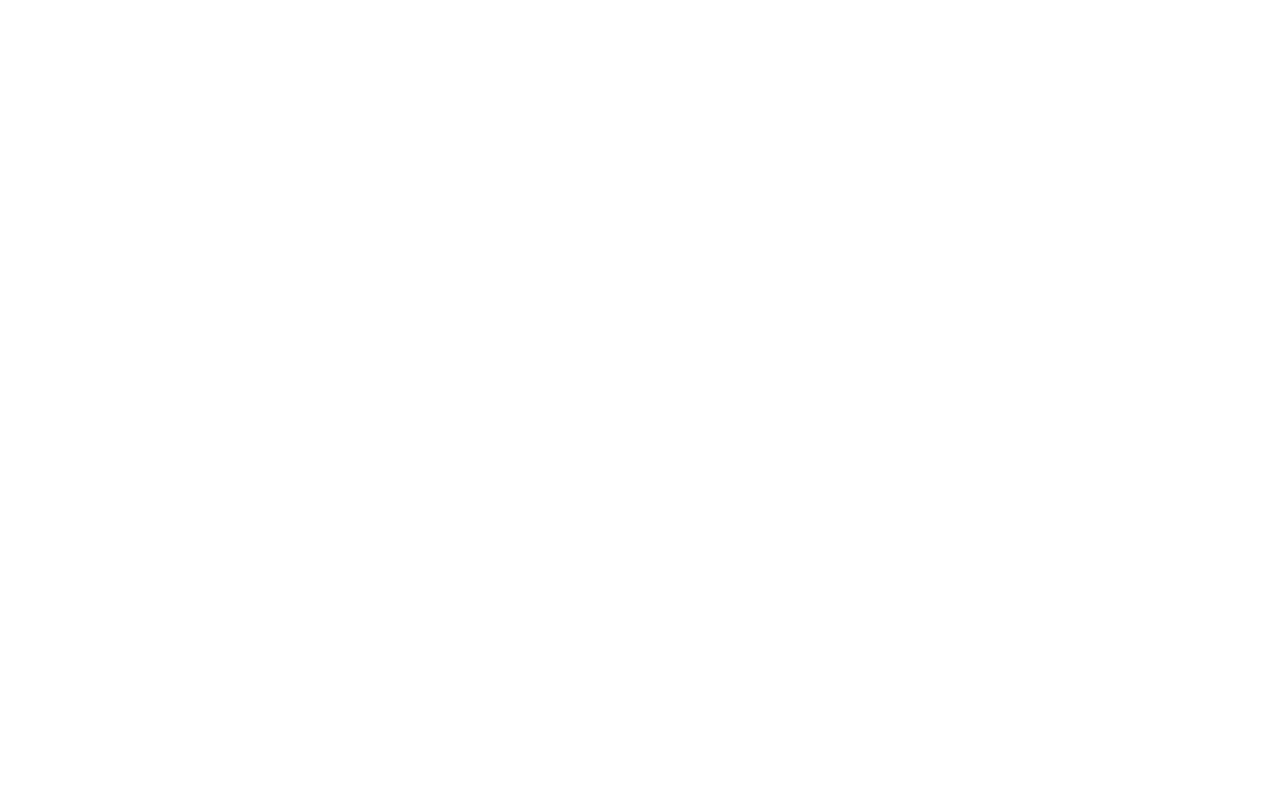
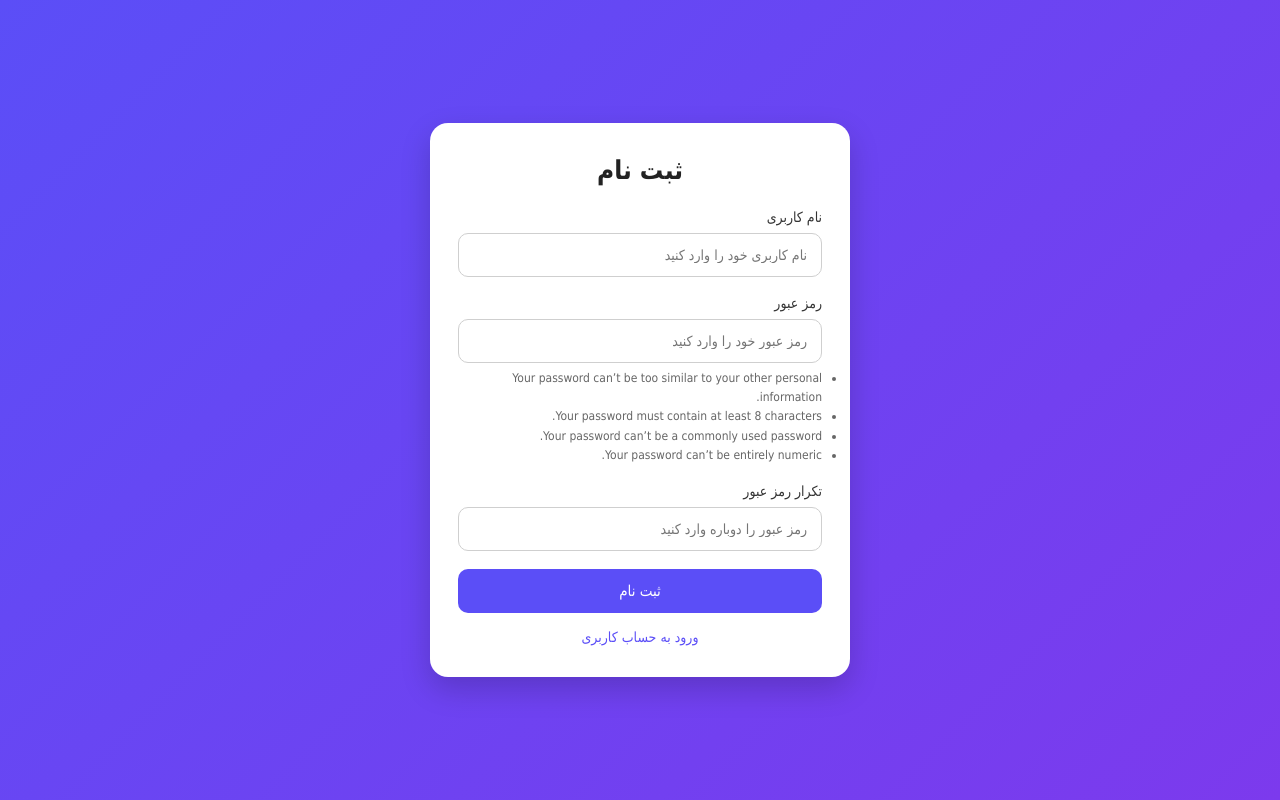
Before and after one commit to parsashky/My-site-with-django-, a Django app: page /accounts/signup/ in a window 1280 px wide. Before the commit the page is empty. Run offline with Django 5.2, Linux system fonts and the light colour scheme; parts of the project's set-up code (start-up, migrations or seed data) failed here and were passed over.

Commit message:
added login_requier in models.py

```diff
--- a/accounts/views.py
+++ b/accounts/views.py
@@ -1,7 +1,9 @@
 from django.shortcuts import render, redirect
 from django.contrib.auth import authenticate, login, logout
-from django.contrib.auth.forms import AuthenticationForm
+from django.contrib.auth.forms import AuthenticationForm, UserCreationForm
 from django.contrib.auth.decorators import login_required
+from django.urls import reverse
+
 
 # Create your views here.
 def login_view(request):
@@ -23,11 +25,23 @@ def login_view(request):
 
     return render(request, "accounts/login.html", {"form": form})
 
+
 @login_required
 def logout_view(request):
     logout(request)
-    return redirect('/')
+    return redirect("/")
 
 
 def signup_view(request):
-    return render(request, "accounts/signup.html")
+    if request.user.is_authenticated:
+        return redirect('/')
+
+    if request.method == "POST":
+        form = UserCreationForm(request.POST)
+        if form.is_valid():
+            form.save()
+            return redirect('accounts:login')
+    else:
+        form = UserCreationForm()
+
+    return render(request, "accounts/signup.html", {"form": form})
--- a/blog/models.py
+++ b/blog/models.py
@@ -16,6 +16,7 @@ class post(models.Model):
     tag = TaggableManager()
     counted_views = models.IntegerField(default=0)
     status = models.BooleanField(default=False)
+    login_requier = models.BooleanField(default=False)
     published_date = models.DateTimeField(null=True)
     created_date = models.DateField(auto_now_add=True)
     updated_date = models.DateField(auto_now=True)
--- a/templates/accounts/signup.html
+++ b/templates/accounts/signup.html
@@ -0,0 +1,160 @@
+<!DOCTYPE html>
+<html lang="fa" dir="rtl">
+<head>
+  <meta charset="UTF-8">
+  <meta name="viewport" content="width=device-width, initial-scale=1.0">
+  <title>ثبت نام</title>
+  <style>
+    * {
+      box-sizing: border-box;
+      margin: 0;
+      padding: 0;
+      font-family: Tahoma, sans-serif;
+    }
+
+    body {
+      min-height: 100vh;
+      display: flex;
+      justify-content: center;
+      align-items: center;
+      background: linear-gradient(135deg, #5b4ef7, #7c3aed);
+    }
+
+    .login-box {
+      width: 100%;
+      max-width: 420px;
+      background: #fff;
+      padding: 32px 28px;
+      border-radius: 18px;
+      box-shadow: 0 12px 30px rgba(0, 0, 0, 0.18);
+    }
+
+    .login-box h2 {
+      text-align: center;
+      margin-bottom: 24px;
+      color: #222;
+      font-size: 26px;
+    }
+
+    .form-group {
+      margin-bottom: 18px;
+    }
+
+    .form-group label {
+      display: block;
+      margin-bottom: 8px;
+      color: #333;
+      font-size: 14px;
+    }
+
+    .form-group input {
+      width: 100%;
+      padding: 13px 14px;
+      border: 1px solid #cfcfcf;
+      border-radius: 10px;
+      outline: none;
+      font-size: 14px;
+      color: #222;
+      background: #fff;
+    }
+
+    .form-group input:focus {
+      border-color: #5b4ef7;
+      box-shadow: 0 0 0 3px rgba(91, 78, 247, 0.15);
+    }
+
+    .btn {
+      width: 100%;
+      padding: 13px;
+      border: none;
+      border-radius: 10px;
+      background: #5b4ef7;
+      color: #fff;
+      font-size: 15px;
+      cursor: pointer;
+      transition: 0.3s;
+    }
+
+    .btn:hover {
+      background: #4838e8;
+    }
+
+    .links {
+      margin-top: 16px;
+      text-align: center;
+      font-size: 14px;
+    }
+
+    .links a {
+      color: #5b4ef7;
+      text-decoration: none;
+      margin: 0 6px;
+    }
+
+    .links a:hover {
+      text-decoration: underline;
+    }
+
+    .errorlist {
+      list-style: none;
+      color: red;
+      margin-bottom: 10px;
+      font-size: 13px;
+    }
+
+    .helptext {
+      display: block;
+      margin-top: 6px;
+      color: #666;
+      font-size: 12px;
+      line-height: 1.6;
+    }
+  </style>
+</head>
+<body>
+
+  <div class="login-box">
+    <h2>ثبت نام</h2>
+
+    <form method="post" action="{% url 'accounts:signup' %}">
+      {% csrf_token %}
+
+      {% if form.non_field_errors %}
+        <ul class="errorlist">
+          {% for error in form.non_field_errors %}
+            <li>{{ error }}</li>
+          {% endfor %}
+        </ul>
+      {% endif %}
+
+      <div class="form-group">
+        <label for="username">نام کاربری</label>
+        <input type="text" id="username" name="username" value="{{ form.username.value|default:'' }}" placeholder="نام کاربری خود را وارد کنید">
+        {{ form.username.errors }}
+      </div>
+
+      <div class="form-group">
+        <label for="password1">رمز عبور</label>
+        <input type="password" id="password1" name="password1" placeholder="رمز عبور خود را وارد کنید">
+        {{ form.password1.errors }}
+        {% if form.password1.help_text %}
+          <small class="helptext">{{ form.password1.help_text|safe }}</small>
+        {% endif %}
+      </div>
+
+      <div class="form-group">
+        <label for="password2">تکرار رمز عبور</label>
+        <input type="password" id="password2" name="password2" placeholder="رمز عبور را دوباره وارد کنید">
+        {{ form.password2.errors }}
+      </div>
+
+      <button type="submit" class="btn">ثبت نام</button>
+    </form>
+
+    <div class="links">
+      <a href="{% url 'accounts:login' %}">ورود به حساب کاربری</a>
+    </div>
+  </div>
+
+</body>
+</html>
```
Also changed, not shown: blog/views.py (+10 -6 lines), templates/blog/blog-single.html (+7 -1 lines), blog/migrations/0010_post_login_requier.py (added), db.sqlite3.
